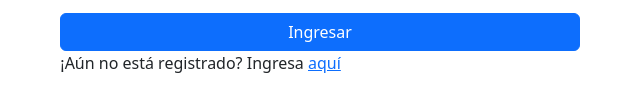
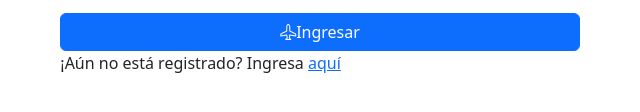
Before and after one commit to Ahiguerra/pagweb, a plain HTML site: page responsivo1/login.html in a window 1280 px wide. Shown: the part 276-388 px from the top of the page, 320-960 px from the left. Drawn offline with nearby package versions, Linux system fonts and the light colour scheme.

Commit message:
Add files via upload

```diff
--- a/responsivo1/login.html
+++ b/responsivo1/login.html
@@ -62,7 +62,7 @@
               <input type="password" class="form-control" id="floatingPassword" placeholder="Password">
               <label for="floatingPassword">Password</label>
             </div>
-            <button class="btn btn-primary col-12">Ingresar</button>
+            <button class="btn btn-primary col-12"><i class="bi bi-airplane"></i>Ingresar</button>
             <span>¡Aún no está registrado? Ingresa <a href="">aquí</a></span>
           </form>
         </div>
```
